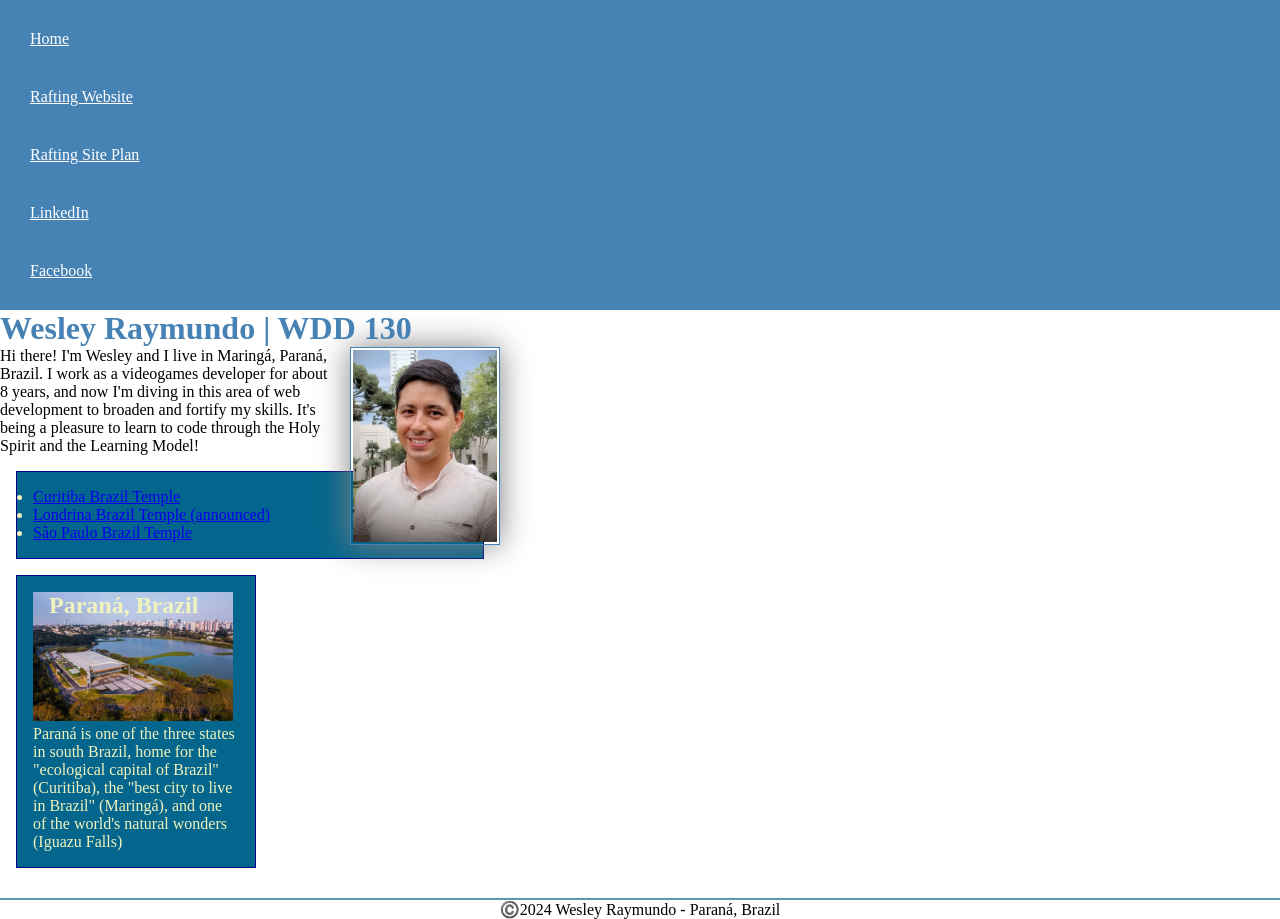
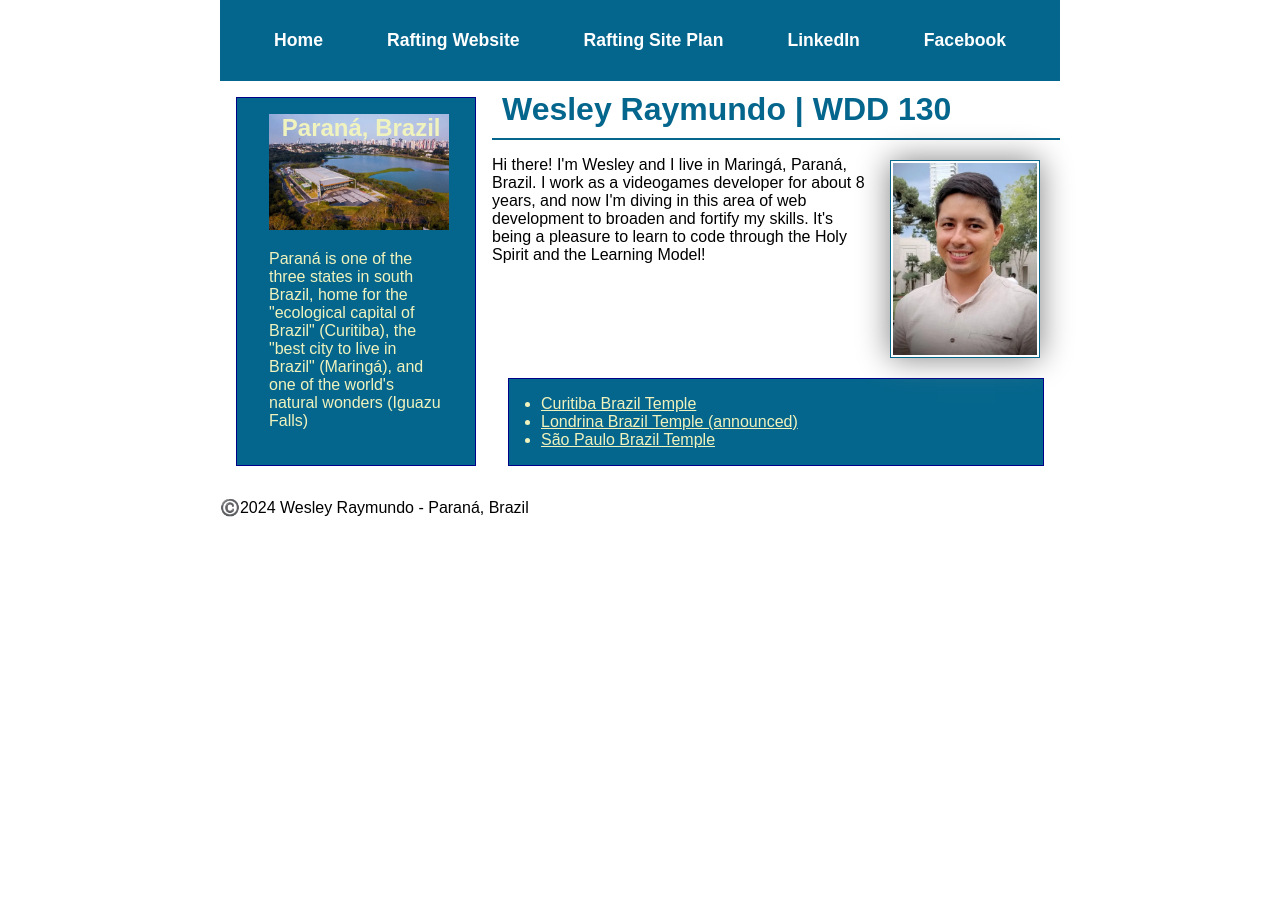
Before and after one commit to wesleynasray/wdd130, a plain HTML site: page index.html in a window 1280 px wide. After the commit the page ends 800 px from the top, so only its background shows below. Drawn offline with Linux system fonts and the light colour scheme; a web font is replaced by a local one.

Commit message:
Apply instructions from W04 Using CSS Flex and Grid on Home

```diff
--- a/index.html
+++ b/index.html
@@ -18,6 +18,7 @@
                 <a href="https://facebook.com" target="_blank">Facebook</a>
             </nav>
         </header>
+        <div class="grid">
             <main>
                 <h1>Wesley Raymundo | WDD 130</h1>
                 <img src="images/profile.webp" alt="Picture of Wesley Raymundo" width="200">
@@ -39,6 +40,7 @@
                 <img src="images/barigui-park-brazil.webp" alt="Aerial image of the Barigui Park in Curitiba, the capital of Paraná state in Brazil">
                 <p>Paraná is one of the three states in south Brazil, home for the "ecological capital of Brazil" (Curitiba), the "best city to live in Brazil" (Maringá), and one of the world's natural wonders (Iguazu Falls)</p>
             </aside>
+        </div>
         <footer>
             <p>©️2024 Wesley Raymundo - Paraná, Brazil</p>
         </footer>
--- a/styles/styles.css
+++ b/styles/styles.css
@@ -1,71 +1,107 @@
+@import url('https://fonts.googleapis.com/css2?family=Reddit+Sans:ital,wght@0,200..900;1,200..900&display=swap');
+
+:root {
+    --primary-color:  #05668D;
+    --secondary-color:  #00A896;
+    --accent1-color: #02C39A;
+    --accent2-color: #F0F3BD;
+
+    --heading-font: 'Reddit Sans', serif;
+    --paragraph-font: 'Reddit Sans', serif;
+
+    --nav-background-color: #00A896;
+    --nav-link-color: #F0F3BD;
+    --nav-hover-link-color: #05668D;
+    --nav-hover-background-color: #02C39A;
+}
+
 * {
     margin: 0;
     padding: 0;
     box-sizing: border-box;
+    font-family: 'Reddit Sans', sans-serif;
 }
 
 nav {
-    background-color: steelblue;
+    background-color: var(--primary-color);
     padding: 10px;
+    display: flex;
+    justify-content: space-evenly;
+    align-items: center;
 }
 
 nav a {
-    color: white;
     display: block;
     padding: 20px;
+    text-decoration: none;
+    display: block;
+    color: white;
+    font-weight: bold;
+    font-size: 1.1rem;
 }
 
 h1 {
-    color: steelblue;
+    color: var(--primary-color);
+    padding: 10px;
+    border-bottom: 2px solid var(--primary-color);
+}
+
+main {
+    grid-column: 2/3;
 }
 
 main img {
     width: 150px;
     height: auto;
-    border: 1px solid steelblue;
+    border: 1px solid var(--primary-color);
     padding: 2px;
-    margin-left: 20px;
+    margin: 20px;
     box-shadow: 0 0 30px gray;
     float: right;
 }
 
 p {
-    padding: 0;
-}
-
-main {
-    max-width: 500px;
+    padding: 1rem 0;
 }
 
 aside {
     width: 240px;
-    /* text-align: center; */
     position: relative;
+    grid-column: 1/2;
+    grid-row: 1/2;
 }
 
 aside img {
-    width: 200px;
+    width: 180px;
     height: auto;
 }
 
 aside h2 {
     position: absolute;
     top: 1rem;
-    left: 2rem;
+    left: 2.8rem;
 }
 
-footer {
-    margin-top: 30px;
-    border-top: 2px solid #05668dab;
-    text-align: center;
+header, .grid, footer {
+    max-width: 840px;
+    margin: 0 auto;
+}
+
+ul a {
+    color: var(--nav-link-color);
 }
 
 /* Class Selectors */
 
 .box {
+    clear: both;
     margin: 1rem;
     border: 1px solid darkblue;
-    padding: 1rem;
-    background-color: #05668D;
-    color: #F0F3BD;
+    padding: 1rem 2rem;
+    background-color: var(--primary-color);
+    color: var(--accent2-color);
 }
+
+.grid {
+    display: grid;
+}
```
Lines whose indentation alone changed are shown as unchanged.
